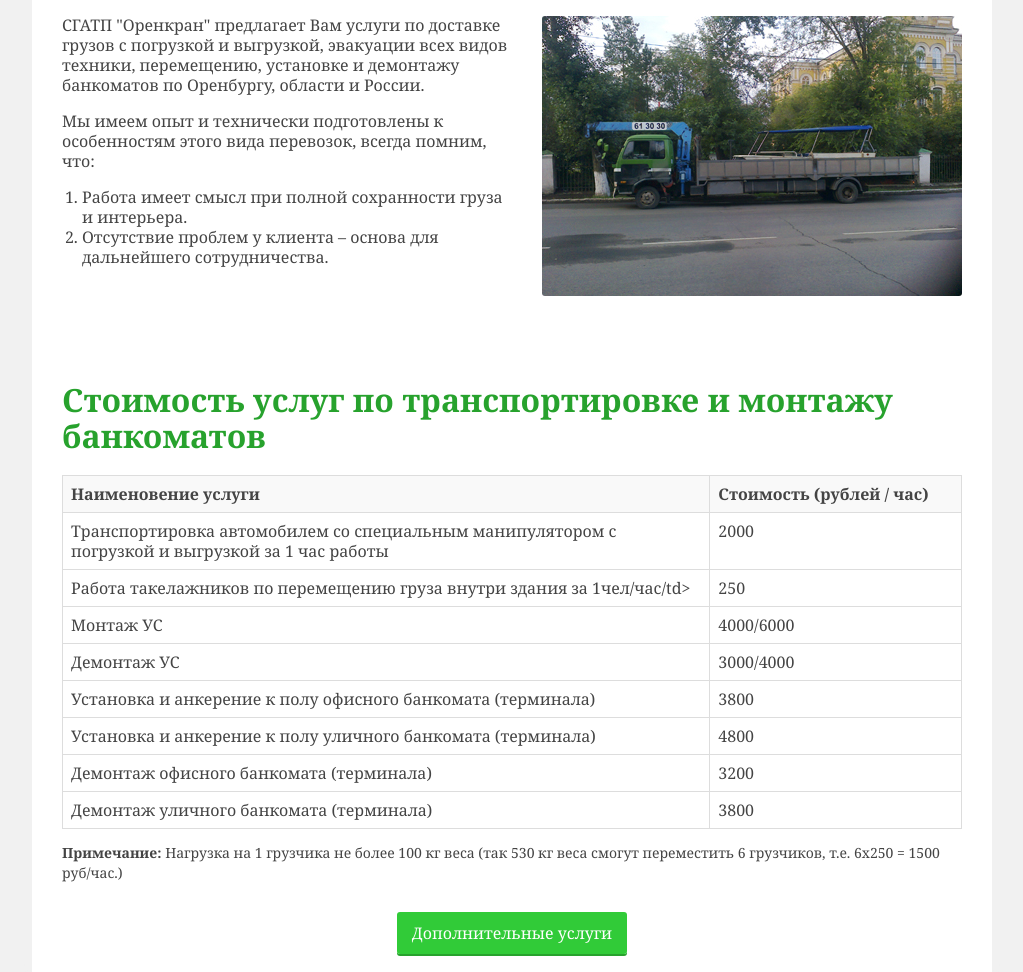
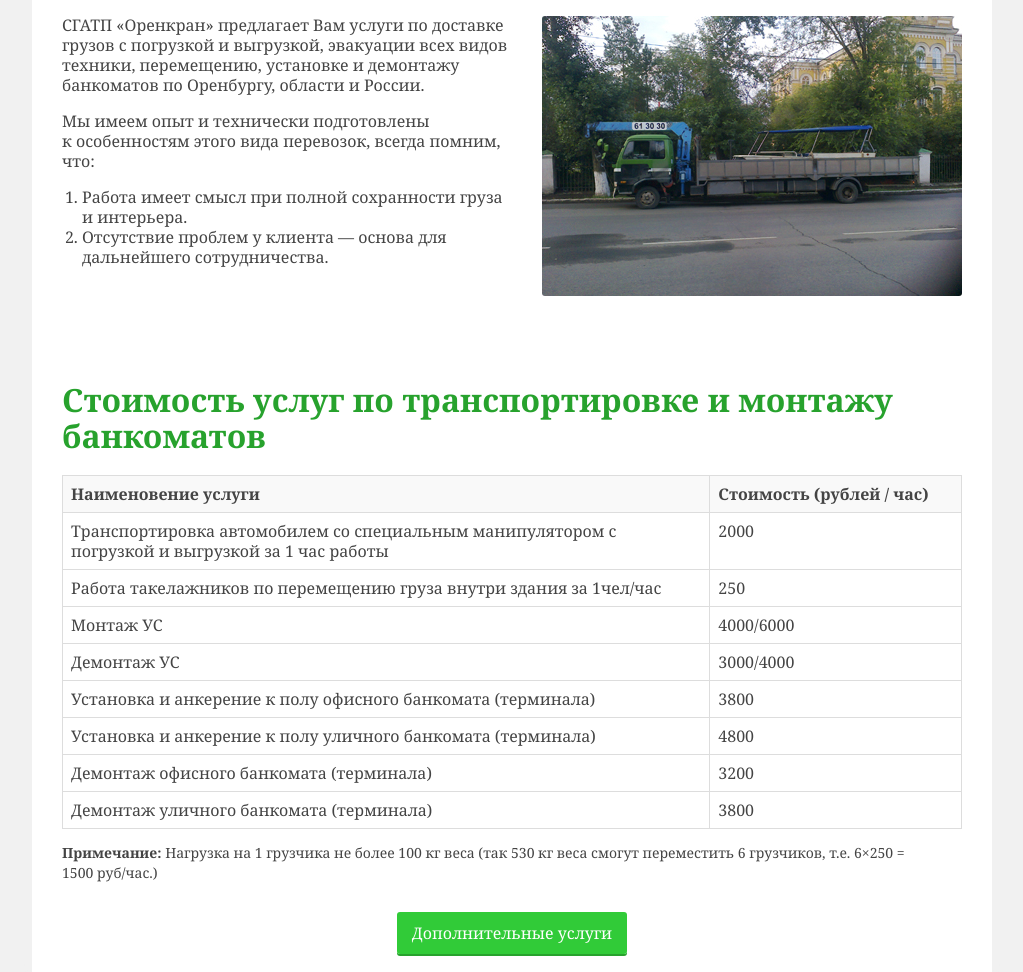
Before and after one commit to mgarmash/orenkran, a plain HTML site: page index.html in a window 1280 px wide. Shown: the part 328-1300 px from the top of the page, without its empty margins (128-1151 px from the left). Drawn offline with Linux system fonts and the light colour scheme.

Commit message:
програл текст через типограф

```diff
--- a/index.html
+++ b/index.html
@@ -32,11 +32,11 @@
         <div class="two pright">
             <h1><a name="services"></a>Услуги</h1>
 
-            <p>СГАТП "Оренкран" предлагает Вам услуги по доставке грузов с погрузкой и выгрузкой, эвакуации всех видов техники, перемещению, установке и демонтажу банкоматов по Оренбургу, области и России.</p>
-            <p>Мы имеем опыт и технически подготовлены к особенностям этого вида перевозок, всегда помним, что:
+            <p>СГАТП &laquo;Оренкран&raquo; предлагает Вам услуги по&nbsp;доставке грузов с&nbsp;погрузкой и&nbsp;выгрузкой, эвакуации всех видов техники, перемещению, установке и&nbsp;демонтажу банкоматов по&nbsp;Оренбургу, области и&nbsp;России.</p>
+            <p>Мы&nbsp;имеем опыт и&nbsp;технически подготовлены к&nbsp;особенностям этого вида перевозок, всегда помним, что:
             <ol>
                 <li>Работа имеет смысл при полной сохранности груза и интерьера.</li>
-                <li>Отсутствие проблем у клиента – основа для дальнейшего сотрудничества.</li>
+                <li>Отсутствие проблем у&nbsp;клиента&nbsp;&mdash; основа для дальнейшего сотрудничества.</li>
             </ol>
             </p>
         </div>
@@ -63,7 +63,7 @@
                 <td>2000</td>
             </tr>
             <tr>
-                <td>Работа такелажников по перемещению груза внутри здания за 1чел/час/td>
+                <td>Работа такелажников по перемещению груза внутри здания за 1чел/час</td>
                 <td>250</td>
             </tr>
             <tr>
@@ -93,9 +93,7 @@
             </tbody>
         </table>
 
-        <p class="note"><b>Примечание: </b>Нагрузка на 1 грузчика не более 100 кг веса (так 530 кг веса смогут переместить 6
-            грузчиков, т.е. 6х250 = 1500 руб/час.)
-        </p>
+        <p class="note"><b>Примечание: </b>Нагрузка на&nbsp;1&nbsp;грузчика не&nbsp;более 100&nbsp;кг веса (так 530&nbsp;кг веса смогут переместить 6&nbsp;грузчиков, т.е. 6&times;250 = 1500&nbsp;руб/час.)</p>
 
         <div class="additional">
             <a class="btn" href="prices.html">Дополнительные услуги</a>
```
Also changed, not shown: prices.html (+1 -1 lines).
